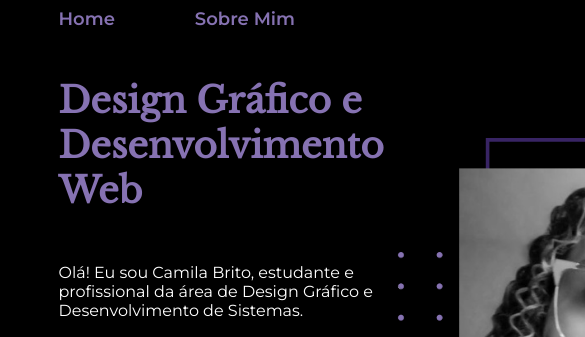
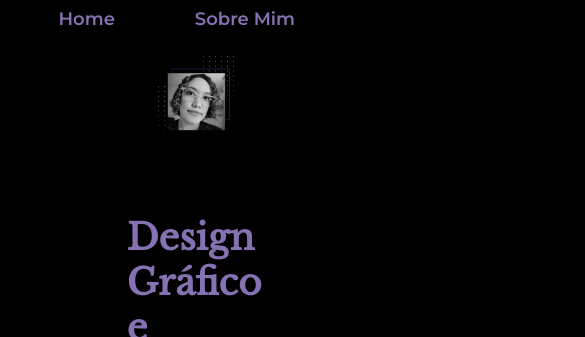
Before and after one commit to CamilaMBrito/portfolio, a plain HTML site: page index.html in a window 390 px wide. Shown: the top 337 px of the page, 585 px wide, since content can reach past the window. Drawn offline with nearby package versions, Linux system fonts and the light colour scheme.

Commit message:
C9 - Criando responsividade

```diff
--- a/index.html
+++ b/index.html
@@ -26,7 +26,7 @@
                 <img src="./assets/github_icone.png">Github</a>
             </div>
         </section>
-        <img src="./assets/foto.png">
+        <img class="container-imagem" src="./assets/foto.png">
     </main>
     <footer class="rodape">
         <p>Desenvolvido por Camila Brito 2023 ©</p>
--- a/styles/style.css
+++ b/styles/style.css
@@ -47,10 +47,11 @@ body {
     display: flex;
     align-items: center;
     justify-content: space-between;
+    gap:82px;
 }
 
 .container-conteudo {
-    width: 615px;
+    width: 50%;
     display: flex;
     flex-direction: column;
     gap: 20px;
@@ -95,7 +96,7 @@ body {
     gap: 12px;
     margin-top: 25px;
     border: 2px solid var(--cor-detalhes-primaria);
-    width: 290px;
+    width: 30%;
     text-align: center;
     border-radius: 8px;
     padding: 15px 0;
@@ -116,6 +117,10 @@ body {
     background-color: var(--cor-detalhes-terciaria);
 }
 
+.container-imagem{
+    width: 28.5%;
+}
+
 .rodape {
     font-size: 1rem;
     color: var(--cor-fonte);
@@ -124,3 +129,9 @@ body {
     padding: 24px;
     text-align: center;
 }
+
+@media (max-width: 1200px){
+    .container{
+        flex-direction: column-reverse;
+    }
+}
```
